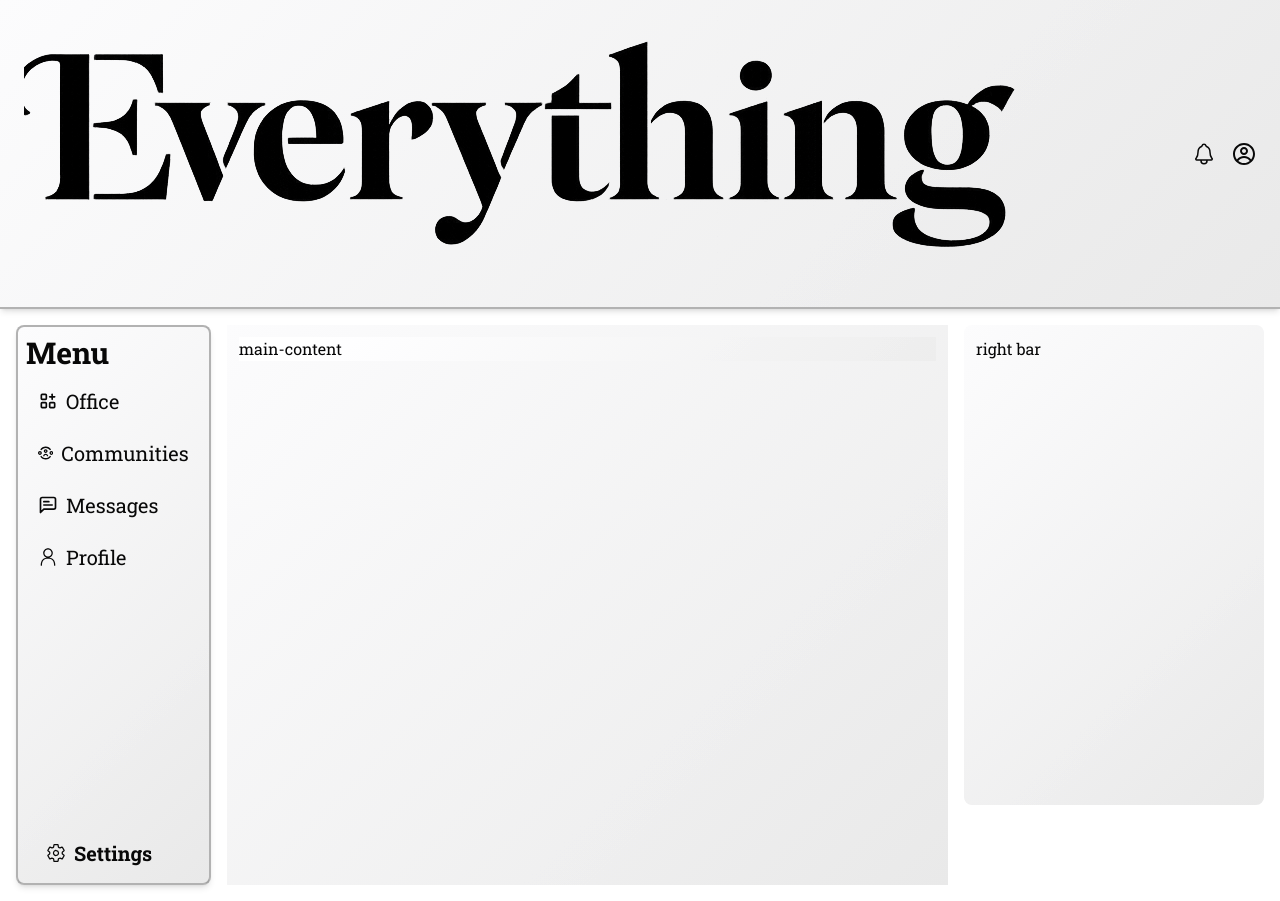
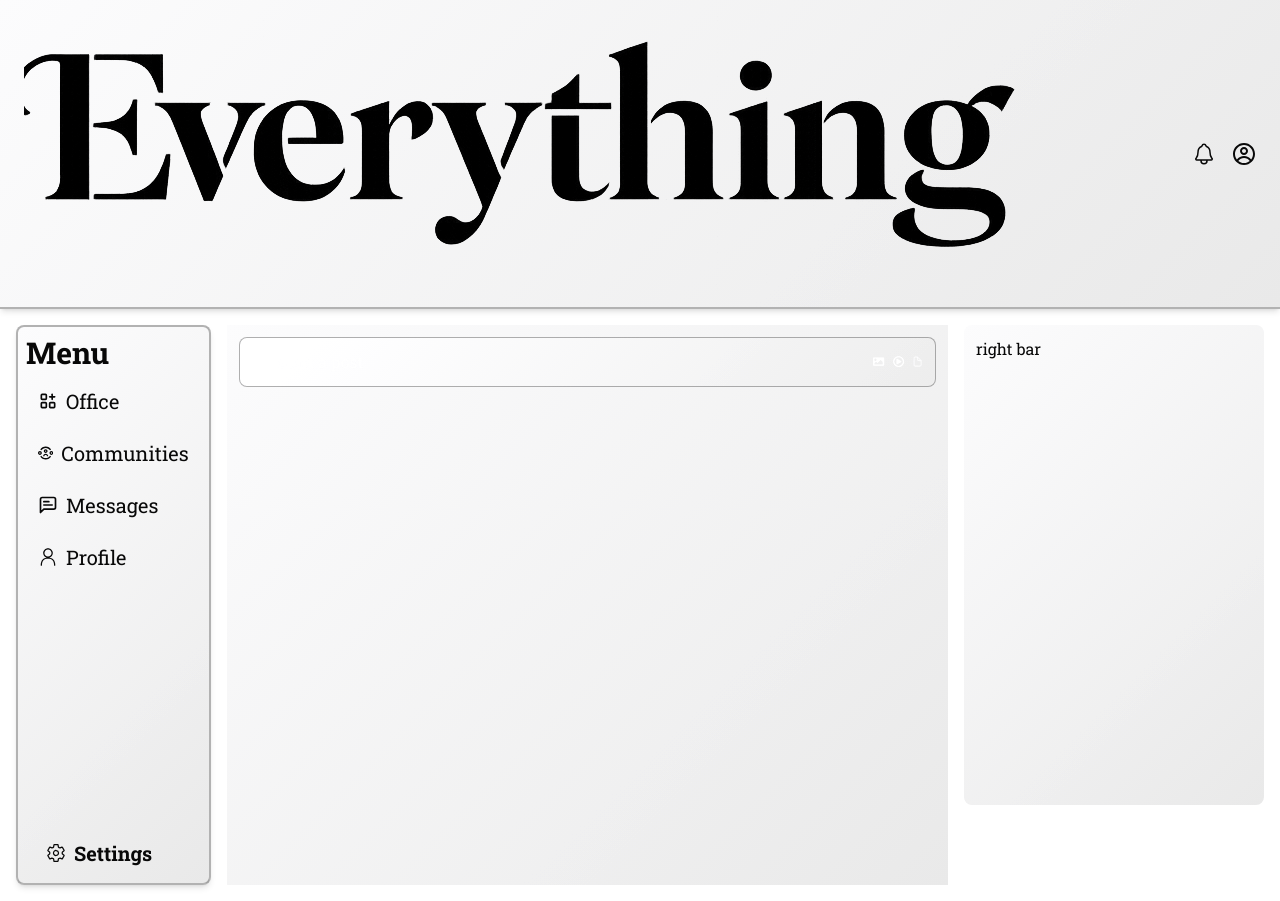
Before and after one commit to Labann/social-newtwork-app, a Next.js app in the folder client/: page /home in a window 1280 px wide. Built offline with nearby package versions, Linux system fonts and the light colour scheme; sample sign-in values are in the browser's storage.

Commit message:
create post component

```diff
--- a/client/app/home/page.tsx
+++ b/client/app/home/page.tsx
@@ -1,7 +1,11 @@
 import React from 'react'
+import CreatePost from '@/components/CreatePost'
 const Home = () => {
     return (
-    <div className="shady-background">main-content</div>
+    <div className="">
+        <CreatePost/>
+
+    </div>
   )
 }
 
--- /dev/null
+++ b/client/components/CreatePost.tsx
@@ -0,0 +1,23 @@
+"use client"
+import React from 'react'
+import { CgProfile } from "react-icons/cg";
+import { FaImage } from "react-icons/fa";
+import { FaRegPlayCircle } from "react-icons/fa";
+import { IoDocumentOutline } from "react-icons/io5";
+const CreatePost = () => {
+  return (
+    <form className='shady-background flex text-primary items-center space-x-3 p-3 rounded-md border-black/30 border'>
+        <CgProfile className='rounded-full'/>
+        <input type="text" placeholder='Start a post'
+            className='w-full border-0 bg-transparent'
+        />
+        <div className="flex items-center space-x-2">
+            <FaImage size={".7em"}/>
+            <FaRegPlayCircle size={".7em"}/>
+            <IoDocumentOutline size={".7em"}/>
+        </div>
+    </form>
+  )
+}
+
+export default CreatePost
--- a/client/components/SideBar.tsx
+++ b/client/components/SideBar.tsx
@@ -7,7 +7,7 @@ import { RxPerson } from "react-icons/rx";
 import { IoSettingsOutline } from "react-icons/io5";
 const SideBar = () => {
   return (
-    <div className='col-span-2 shady-background rounded-md border-2 border-black/30 shadow-md relative h-[70vh] hidden sm:block'>
+    <div className='col-span-2 shady-background rounded-md border-2 border-black/30 shadow-md relative h-[70vh] hidden md:block'>
         <h1 className='text-2xl md:text-3xl p-2 font-bold'>Menu</h1>
         <div className="flex flex-col justify-center text-xl space-y-2 px-1 pb-6">
             <Link href="/home/main-content" className="flex items-center space-x-2 hover:bg-black/30 w-full p-2 px-4 rounded-md">
```
